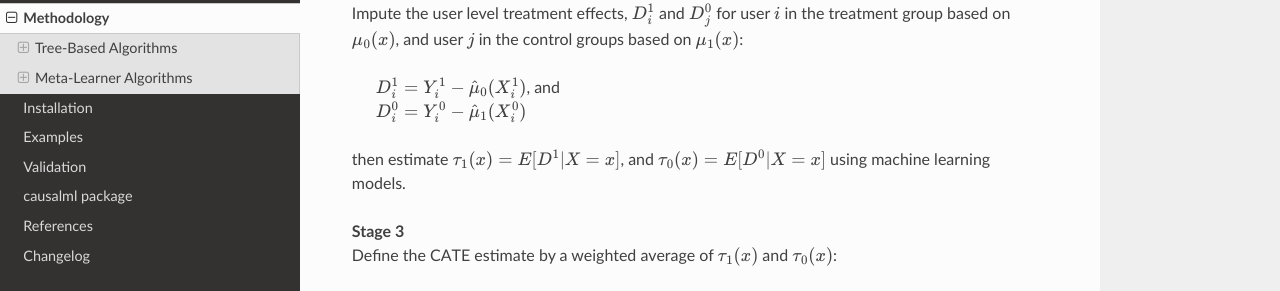
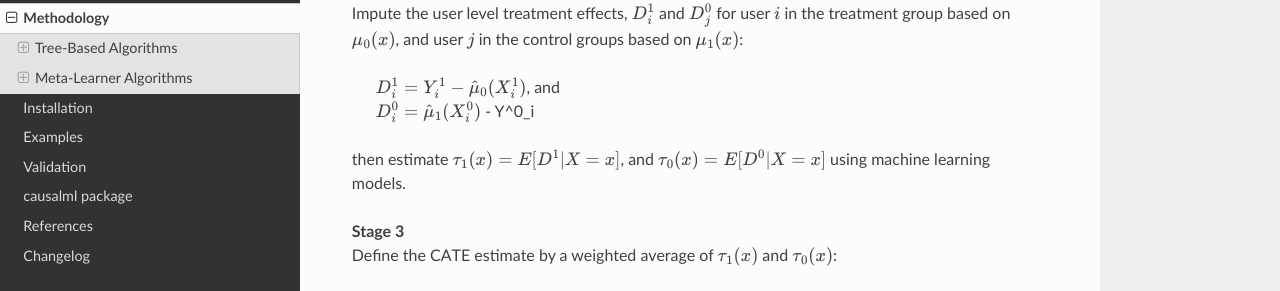
Before and after one commit to uber/causalml, a Sphinx documentation site: the page built from docs/methodology.rst, in a window 1280 px wide and 900 px high, scrolled down 1782 px. Shown: the part 158-449 px from the top of the window. Built offline with Sphinx 7.4.7 and the Read the Docs theme 2.0.0, drawn with Linux system fonts in a browser that asks for light colours; cross-references to code outside the pages are shown as plain code.

Commit message:
Fix X-learner typo

```diff
--- a/docs/methodology.rst
+++ b/docs/methodology.rst
@@ -76,7 +76,7 @@ X-learner :cite:`kunzel2019metalearners` is an extension of T-learner, and consi
 | Impute the user level treatment effects, :math:`D^1_i` and :math:`D^0_j` for user :math:`i` in the treatment group based on :math:`\mu_0(x)`, and user :math:`j` in the control groups based on :math:`\mu_1(x)`:
 |
 |   :math:`D^1_i = Y^1_i - \hat\mu_0(X^1_i)`, and
-|   :math:`D^0_i = Y^0_i - \hat\mu_1(X^0_i)`
+|   :math:`D^0_i = \hat\mu_1(X^0_i)` - Y^0_i
 |
 | then estimate :math:`\tau_1(x) = E[D^1|X=x]`, and :math:`\tau_0(x) = E[D^0|X=x]` using machine learning models.
 |
```
